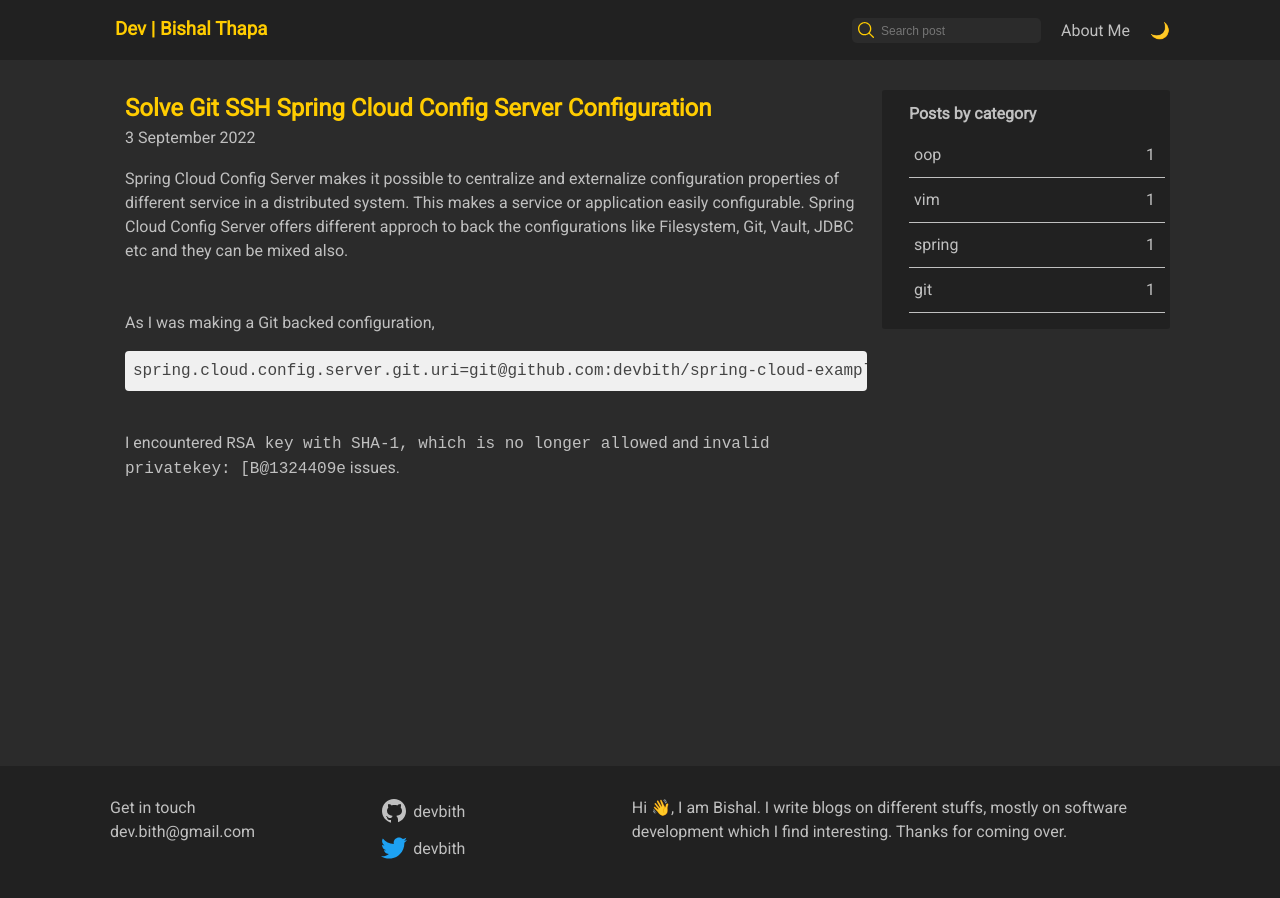
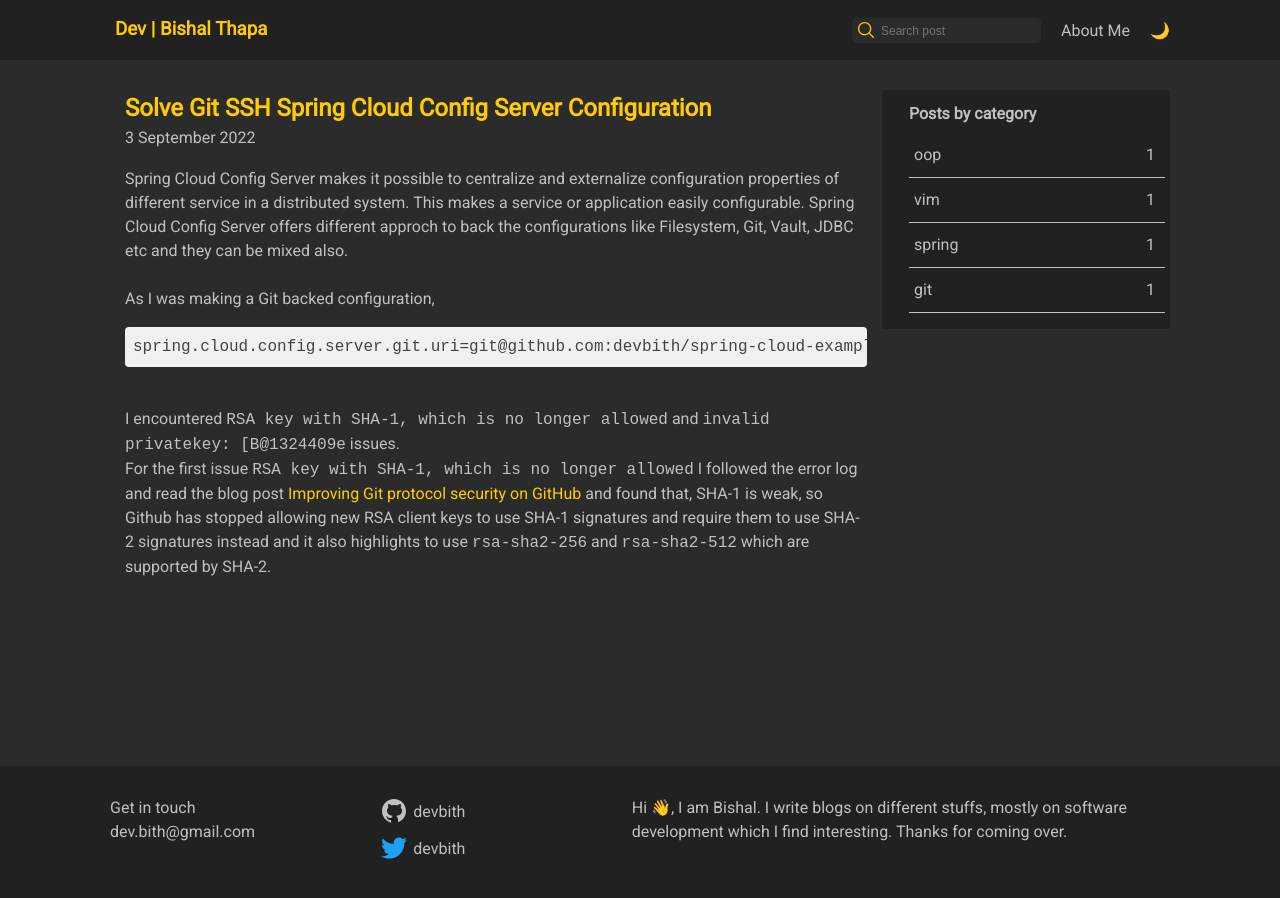
Before and after one commit to bishalthapa-x/bishalthapax.github.io, a Jekyll site: the page built from _posts/2022-09-04-solve-git-ssh-spring-cloud-config-server-configuration.md, in a window 1280 px wide. Built offline with Jekyll 4.4.1, drawn with Linux system fonts in a browser that asks for light colours.

Commit message:
Update 2022-09-04-solve-git-ssh-spring-cloud-config-server-configuration.md

````diff
--- a/_posts/2022-09-04-solve-git-ssh-spring-cloud-config-server-configuration.md
+++ b/_posts/2022-09-04-solve-git-ssh-spring-cloud-config-server-configuration.md
@@ -6,7 +6,6 @@
 ---
 
 Spring Cloud Config Server makes it possible to centralize and externalize configuration properties of different service in a distributed system. This makes a service or application easily configurable. Spring Cloud Config Server offers different approch to back the configurations like Filesystem, Git, Vault, JDBC etc and they can be mixed also.
-
 <br><br>
 As I was making a Git backed configuration,
 
@@ -15,4 +14,6 @@
 ```
 
 <br>
-I encountered `RSA key with SHA-1, which is no longer allowed` and  `invalid privatekey: [B@1324409e` issues.
+I encountered `RSA key with SHA-1, which is no longer allowed` and  `invalid privatekey: [B@1324409e` issues. <br>
+
+For the first issue `RSA key with SHA-1, which is no longer allowed` I followed the error log and read the blog post <a href="https://github.blog/2021-09-01-improving-git-protocol-security-github/ ">Improving Git protocol security on GitHub</a> and found that, SHA-1 is weak, so Github has stopped allowing new RSA client keys to use SHA-1 signatures and require them to use SHA-2 signatures instead and it also highlights to use `rsa-sha2-256` and `rsa-sha2-512` which are supported by SHA-2.
````
